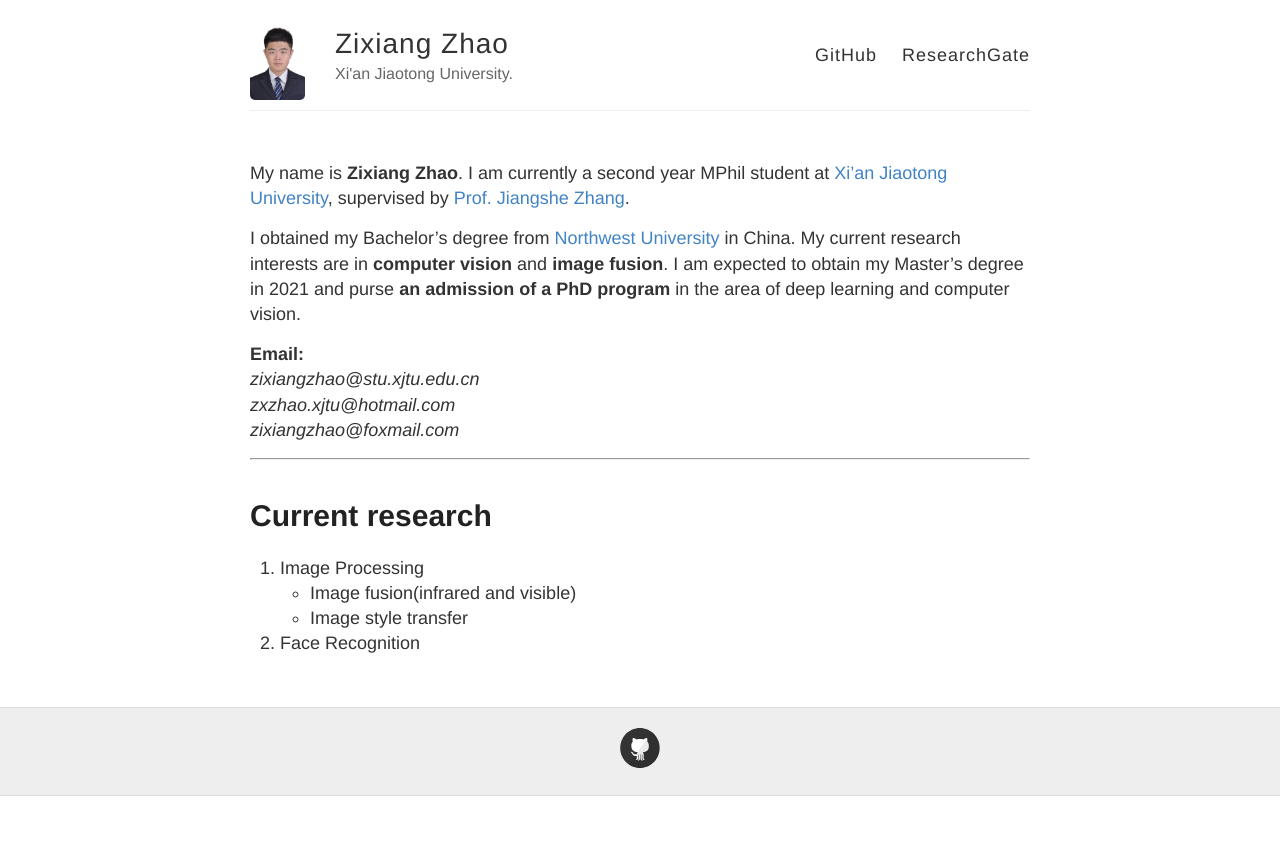
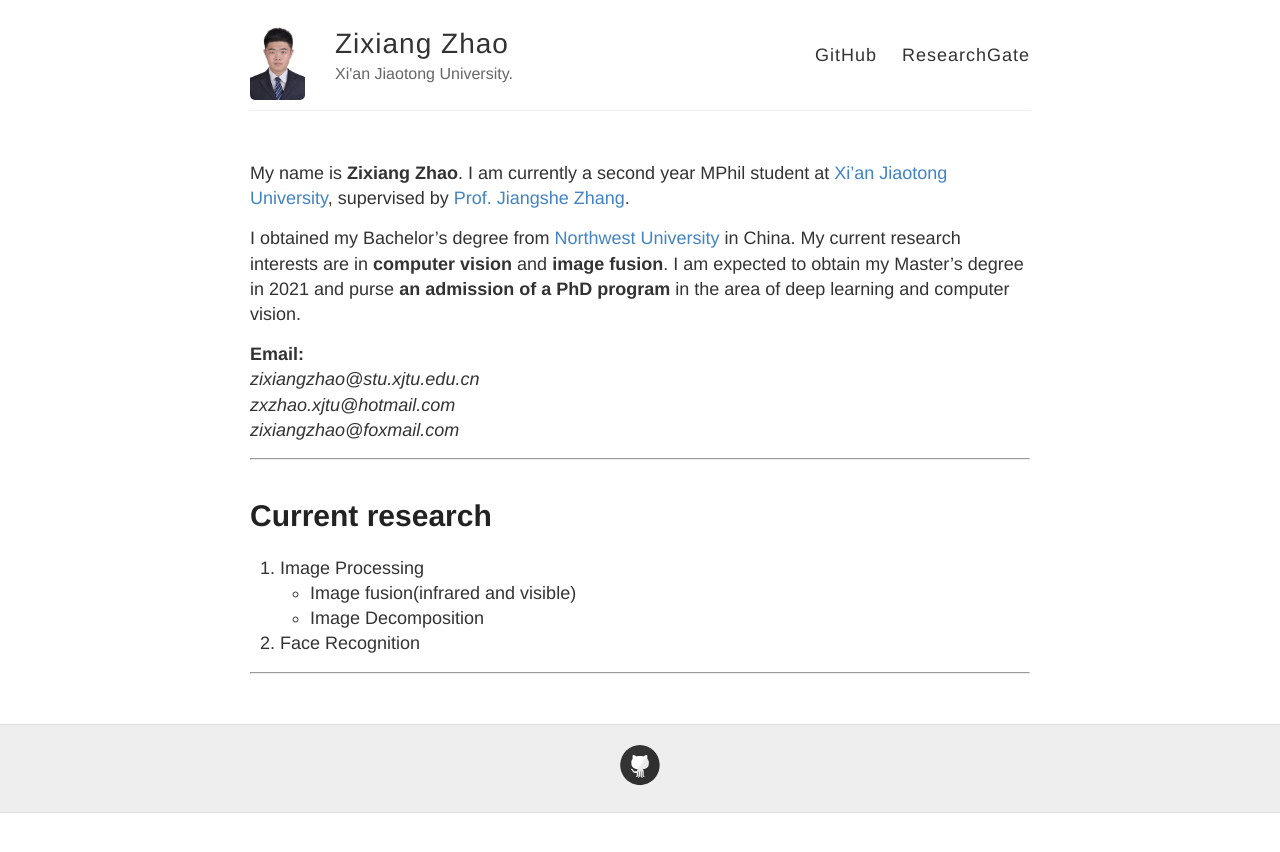
Before and after one commit to Zhaozixiang1228/Zhaozixiang1228.github.io, a Jekyll site: the page built from index.md, in a window 1280 px wide. Shown: the top 852 px of the page. Built offline with Jekyll 4.4.1, drawn with Linux system fonts in a browser that asks for light colours; our own code applies the rules of GitHub Pages for plain Markdown files.

Commit message:
Update index.md

```diff
--- a/index.md
+++ b/index.md
@@ -11,6 +11,8 @@ I obtained my Bachelor's degree from [Northwest University](http://www.nwu.edu.c
 # Current research
 
 1. Image Processing
-- Image fusion(infrared and visible)
-- Image style transfer
+   - Image fusion(infrared and visible)
+   - Image Decomposition
 2. Face Recognition
+
+---
```
